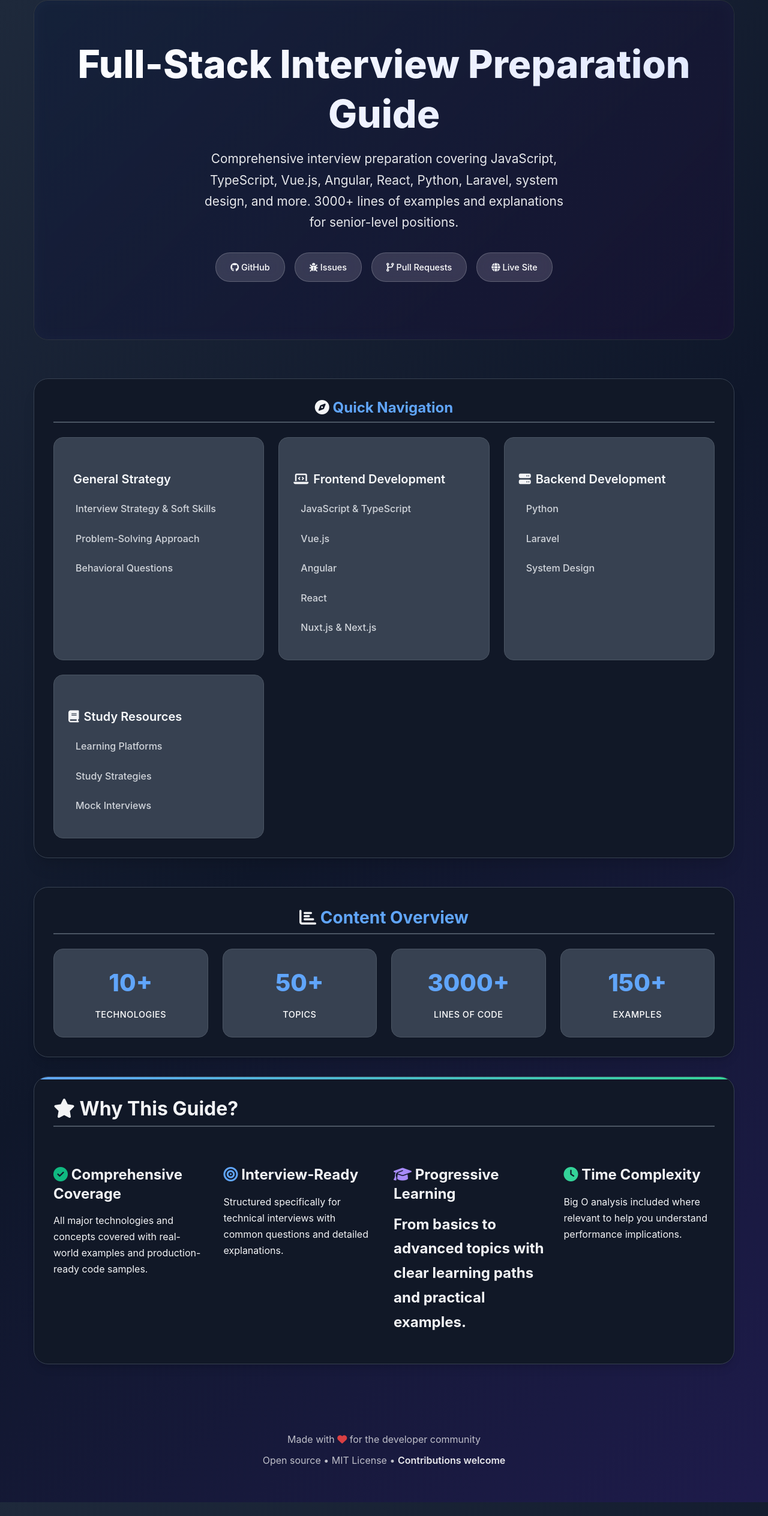
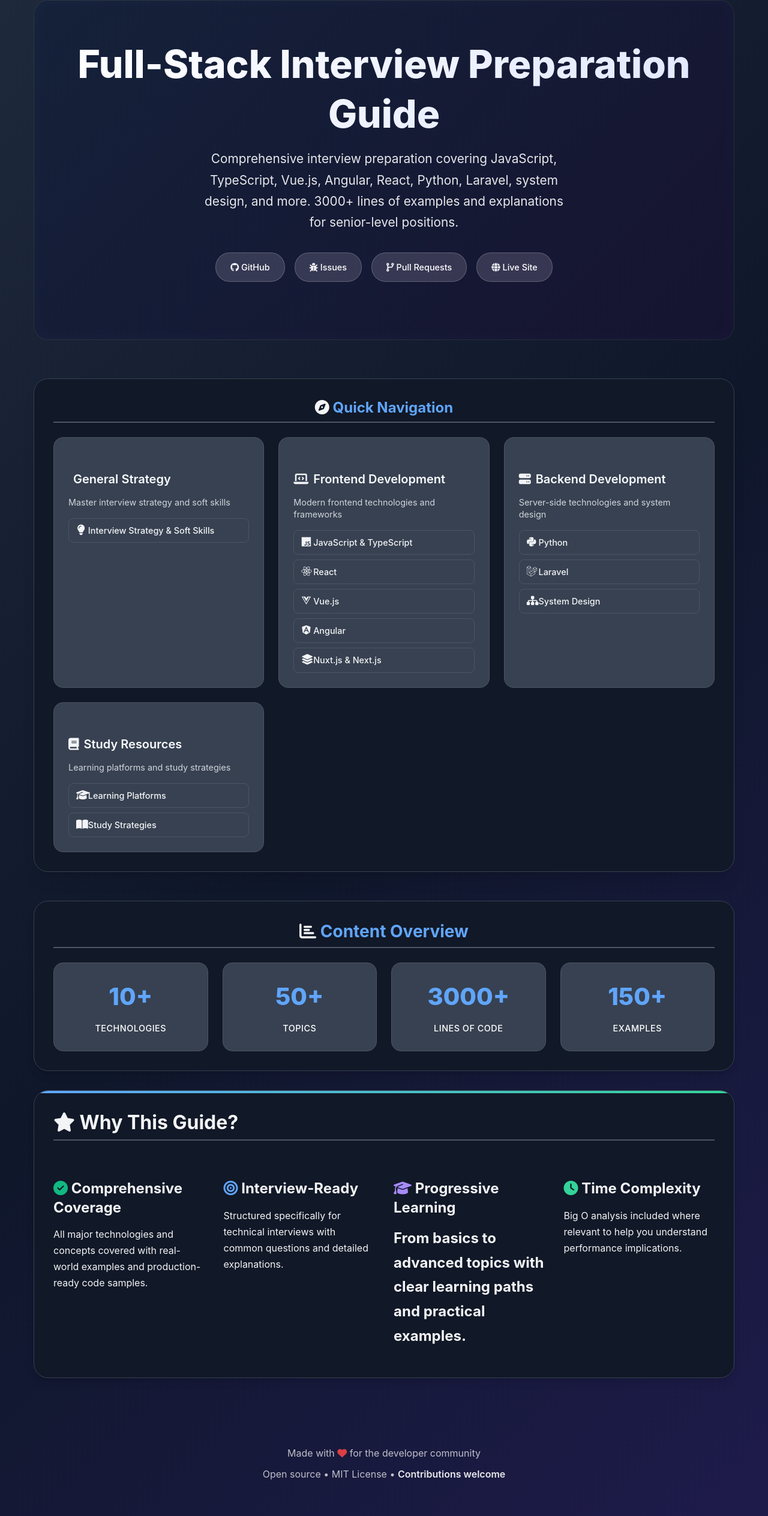
Before and after one commit to saadbinzia/full-stack-interview-preparation, a Jekyll site: the page index.html, which Jekyll copies as it is, in a window 1280 px wide. Shown: the whole page at 60% size. Built offline with Jekyll 4.4.1, drawn with Linux system fonts in a browser that asks for light colours; before the commit the page ends 2505 px from its top, so only the background shows below that.

Commit message:
Redesign homepage Quick Navigation: Add modern card structure with headers, descriptions, and icon-based links

```diff
--- a/assets/css/style.css
+++ b/assets/css/style.css
@@ -279,6 +279,55 @@ body {
   background: var(--primary-color);
   color: white;
   transform: translateX(4px);
+}
+
+/* New nav-card structure styles */
+.nav-card-header {
+  margin-bottom: var(--space-4);
+}
+
+.nav-card-header p {
+  color: var(--gray-300);
+  font-size: 0.9rem;
+  margin: 0;
+  line-height: 1.4;
+}
+
+.nav-card-content {
+  display: flex;
+  flex-direction: column;
+  gap: var(--space-2);
+}
+
+.nav-link {
+  display: flex;
+  align-items: center;
+  gap: var(--space-3);
+  padding: var(--space-3);
+  background: var(--gray-700);
+  border: 1px solid var(--gray-600);
+  border-radius: var(--radius-md);
+  color: var(--gray-200);
+  text-decoration: none;
+  font-size: 0.9rem;
+  transition: all var(--transition-fast);
+}
+
+.nav-link:hover {
+  background: var(--gray-600);
+  border-color: var(--primary-color);
+  color: var(--primary-color);
+  transform: translateX(2px);
+}
+
+.nav-link i {
+  font-size: 1.1rem;
+  width: 16px;
+  text-align: center;
+}
+
+.nav-link span {
+  font-weight: 500;
 }
 
 /* Content Cards */
--- a/index.html
+++ b/index.html
@@ -186,41 +186,83 @@
             <h2><i class="fas fa-compass"></i> Quick Navigation</h2>
             <div class="nav-grid">
                 <div class="nav-card">
-                    <h3><i class="fas fa-target"></i> General Strategy</h3>
-                    <ul>
-                        <li><a href="docs/general/interview-strategy.html">Interview Strategy & Soft Skills</a></li>
-                        <li><a href="docs/general/interview-strategy.html#problem-solving-approach">Problem-Solving Approach</a></li>
-                        <li><a href="docs/general/interview-strategy.html#soft-skills--experience-10-years">Behavioral Questions</a></li>
-                    </ul>
+                    <div class="nav-card-header">
+                        <h3><i class="fas fa-target"></i> General Strategy</h3>
+                        <p>Master interview strategy and soft skills</p>
+                    </div>
+                    <div class="nav-card-content">
+                        <a href="docs/general/interview-strategy/" class="nav-link">
+                            <i class="fas fa-lightbulb"></i>
+                            <span>Interview Strategy & Soft Skills</span>
+                        </a>
+                    </div>
                 </div>
 
                 <div class="nav-card">
-                    <h3><i class="fas fa-laptop-code"></i> Frontend Development</h3>
-                    <ul>
-                        <li><a href="docs/frontend/javascript-typescript.html">JavaScript & TypeScript</a></li>
-                        <li><a href="docs/frontend/vuejs.html">Vue.js</a></li>
-                        <li><a href="docs/frontend/angular.html">Angular</a></li>
-                        <li><a href="docs/frontend/react.html">React</a></li>
-                        <li><a href="docs/frontend/nuxt-nextjs.html">Nuxt.js & Next.js</a></li>
-                    </ul>
+                    <div class="nav-card-header">
+                        <h3><i class="fas fa-laptop-code"></i> Frontend Development</h3>
+                        <p>Modern frontend technologies and frameworks</p>
+                    </div>
+                    <div class="nav-card-content">
+                        <a href="docs/frontend/javascript-typescript/" class="nav-link">
+                            <i class="fab fa-js"></i>
+                            <span>JavaScript & TypeScript</span>
+                        </a>
+                        <a href="docs/frontend/react/" class="nav-link">
+                            <i class="fab fa-react"></i>
+                            <span>React</span>
+                        </a>
+                        <a href="docs/frontend/vuejs/" class="nav-link">
+                            <i class="fab fa-vuejs"></i>
+                            <span>Vue.js</span>
+                        </a>
+                        <a href="docs/frontend/angular/" class="nav-link">
+                            <i class="fab fa-angular"></i>
+                            <span>Angular</span>
+                        </a>
+                        <a href="docs/frontend/nuxt-nextjs/" class="nav-link">
+                            <i class="fas fa-layer-group"></i>
+                            <span>Nuxt.js & Next.js</span>
+                        </a>
+                    </div>
                 </div>
 
                 <div class="nav-card">
-                    <h3><i class="fas fa-server"></i> Backend Development</h3>
-                    <ul>
-                        <li><a href="docs/backend/python.html">Python</a></li>
-                        <li><a href="docs/backend/laravel.html">Laravel</a></li>
-                        <li><a href="docs/backend/system-design.html">System Design</a></li>
-                    </ul>
+                    <div class="nav-card-header">
+                        <h3><i class="fas fa-server"></i> Backend Development</h3>
+                        <p>Server-side technologies and system design</p>
+                    </div>
+                    <div class="nav-card-content">
+                        <a href="docs/backend/python/" class="nav-link">
+                            <i class="fab fa-python"></i>
+                            <span>Python</span>
+                        </a>
+                        <a href="docs/backend/laravel/" class="nav-link">
+                            <i class="fab fa-laravel"></i>
+                            <span>Laravel</span>
+                        </a>
+                        <a href="docs/backend/system-design/" class="nav-link">
+                            <i class="fas fa-sitemap"></i>
+                            <span>System Design</span>
+                        </a>
+                    </div>
                 </div>
 
                 <div class="nav-card">
-                    <h3><i class="fas fa-book"></i> Study Resources</h3>
-                    <ul>
-                        <li><a href="docs/resources/learning-platforms.html">Learning Platforms</a></li>
-                        <li><a href="docs/resources/study-strategies.html">Study Strategies</a></li>
-                        <li><a href="docs/resources/study-strategies.html#mock-interview-preparation">Mock Interviews</a></li>
-                    </ul>
+                    <div class="nav-card-header">
+                        <h3><i class="fas fa-book"></i> Study Resources</h3>
+                        <p>Learning platforms and study strategies</p>
+                    </div>
+                    <div class="nav-card-content">
+                        <a href="docs/resources/learning-platforms/" class="nav-link">
+                            <i class="fas fa-graduation-cap"></i>
+                            <span>Learning Platforms</span>
+                        </a>
+                        <a href="docs/resources/study-strategies/" class="nav-link">
+                            <i class="fas fa-book-open"></i>
+                            <span>Study Strategies</span>
+                        </a>
+                    </div>
                 </div>
             </div>
         </nav>
```
